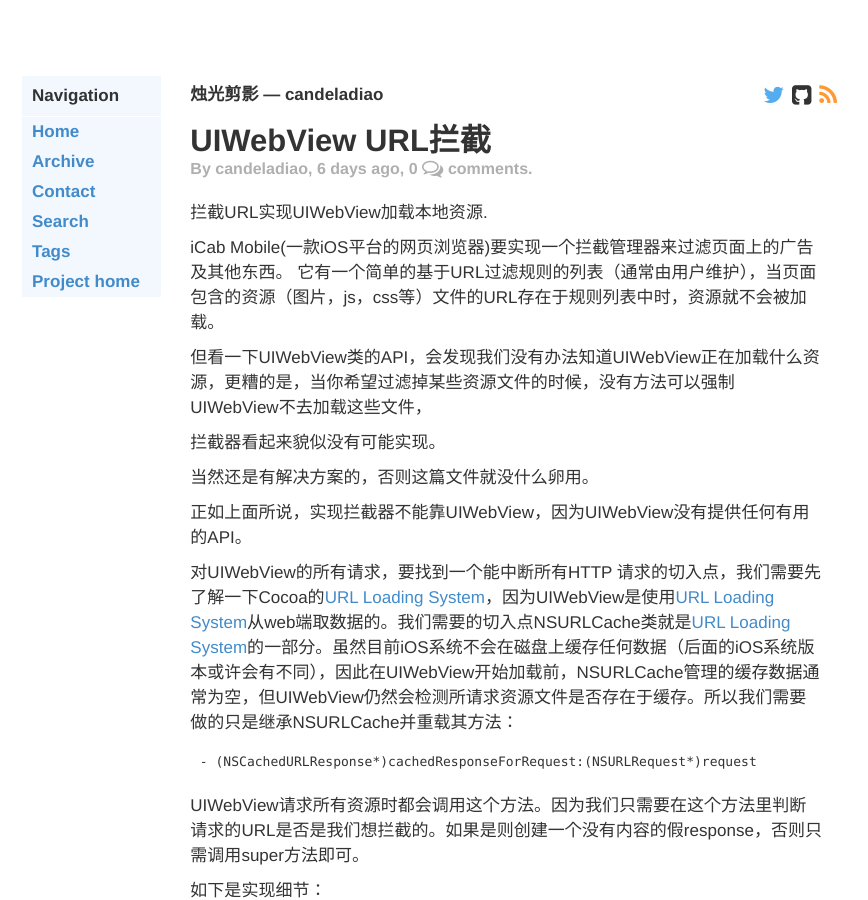
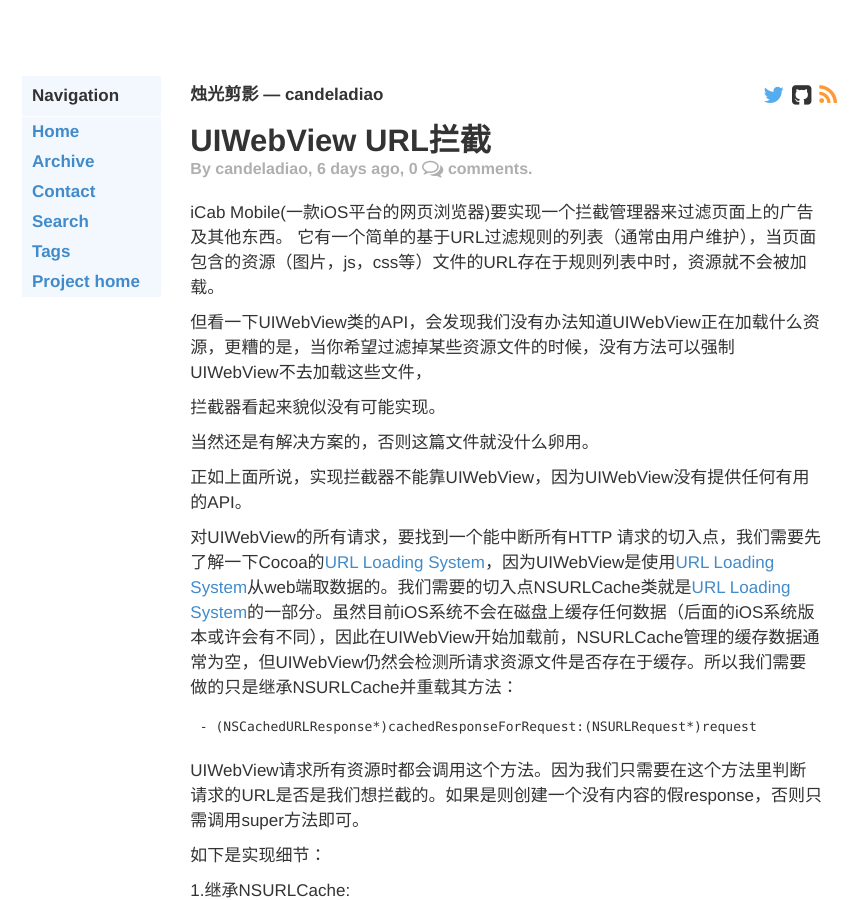
Before and after one commit to candeladiao/candeladiao.github.io, a Jekyll site: the page built from _posts/2015-06-19-UIWebView-URL拦截.markdown, in a window 1280 px wide and 900 px high. Shown: the whole window, without its empty margins (203-1071 px from the left). Built offline with Jekyll 4.4.1, drawn with Linux system fonts in a browser that asks for light colours; some web fonts are replaced; Markdown is read by kramdown in place of the engine named in the settings; comment, search, counter and statistics services are not loaded.

Commit message:
add files

```diff
--- a/_posts/2015-06-19-UIWebView-URL拦截.markdown
+++ b/_posts/2015-06-19-UIWebView-URL拦截.markdown
@@ -5,8 +5,6 @@
 comments: true
 archive: false
 ---
-拦截URL实现UIWebView加载本地资源.
-
 
 iCab Mobile(一款iOS平台的网页浏览器)要实现一个拦截管理器来过滤页面上的广告及其他东西。 它有一个简单的基于URL过滤规则的列表（通常由用户维护），当页面包含的资源（图片，js，css等）文件的URL存在于规则列表中时，资源就不会被加载。
 
--- a/_posts/2015-06-25-iOS-9-UIStackView入门.markdown
+++ b/_posts/2015-06-25-iOS-9-UIStackView入门.markdown
@@ -7,7 +7,6 @@
 ---
 
 本文为[CocoaChina](http://www.cocoachina.com/ios/20150623/12233.html)翻译活动译文
-
 同iOS以往每个迭代一样，iOS 9带来了很多新特性。UIKit框架每个版本都在改变，而在iOS 9比较特别的是UIStackView，它将从根本上改变开发者在iOS上创建用户界面的方式。本文将带你学习怎样使用UIStackView创建用户界面。
 
 
```
